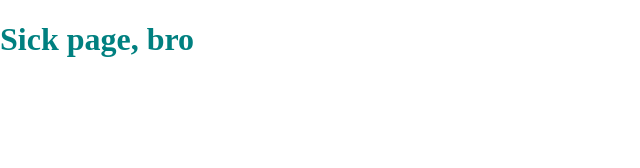
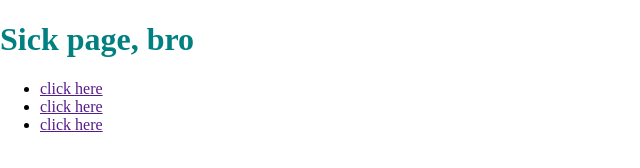
Before and after one commit to SeanSip/Git-Branch, a plain HTML site: page index.html in a window 1280 px wide. Shown: the whole page, without its empty margins (0-640 px from the left). Drawn offline with Linux system fonts and the light colour scheme.

Commit message:
initial structure for nav

```diff
--- a/index.html
+++ b/index.html
@@ -11,6 +11,14 @@
 
 <body>
   <h1>Sick page, bro</h1>
+
+  <nav>
+    <ul>
+      <li><a href="">click here</a></li>
+      <li><a href="">click here</a></li>
+      <li><a href="">click here</a></li>
+    </ul>
+  </nav>
 </body>
 
 </html>
```
Also changed, not shown: styles.css (line endings or trailing spaces).
